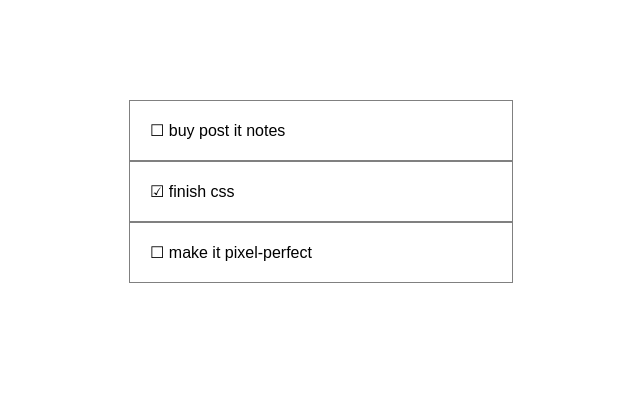
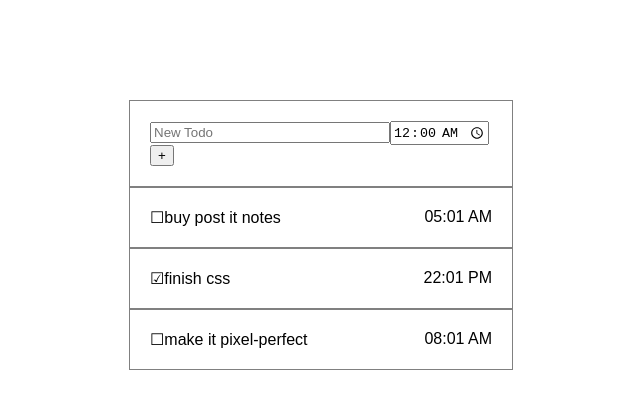
Before and after one commit to sbastidasr/forethought-todo, a React (Create React App) app: page / in a window 1280 px wide. Shown: the top 408 px of the page, without its empty margins (319-959 px from the left). Built offline with nearby package versions, Linux system fonts and the light colour scheme.

Commit message:
Create todos with time

```diff
--- a/package.json
+++ b/package.json
@@ -6,6 +6,7 @@
     "@testing-library/jest-dom": "^4.2.4",
     "@testing-library/react": "^9.3.2",
     "@testing-library/user-event": "^7.1.2",
+    "moment": "^2.24.0",
     "react": "^16.12.0",
     "react-dom": "^16.12.0",
     "react-scripts": "3.3.1",
--- a/src/ToDo.js
+++ b/src/ToDo.js
@@ -1,29 +1,70 @@
+import moment from "moment";
 import React, { useState } from "react";
 import styled from "styled-components";
 
 const ToDo = () => {
-  // Declare a new state variable, which we'll call "count"
+  let textInput = React.createRef();
+  let timeInput = React.createRef();
   const [todos, setTodos] = useState([
     {
       text: "buy post it notes",
-      completed: false
+      completed: false,
+      due: moment("2020-01-22T05:00:00Z")
     },
     {
       text: "finish css ",
-      completed: true
+      completed: true,
+      due: moment("2020-01-05T22:00:00Z")
     },
     {
       text: "make it pixel-perfect",
-      completed: false
+      completed: false,
+      due: moment("2020-01-17T08:00:00Z")
     }
   ]);
 
+  const toggleItem = index => {
+    const todosCopy = [...todos];
+    todosCopy[index].completed = !todosCopy[index].completed;
+    console.log("toggle", index, todosCopy);
+    setTodos(todosCopy);
+  };
+
+  const addItem = e => {
+    e.preventDefault();
+    const value = textInput.current.value;
+
+    const todosCopy = [
+      ...todos,
+      {
+        text: value,
+        completed: false,
+        due: moment(timeInput.current.value, "hh:mm")
+      }
+    ];
+    textInput.current.value = "";
+    setTodos(todosCopy);
+  };
+
   return (
     <ToDos>
-      {todos.map(todo => (
-        <ToDoItem>
-          {todo.completed ? "☑" : "☐"}
-          <span> {todo.text}</span>
+      <InputLine onSubmit={addItem}>
+        <input
+          type="text"
+          className="input"
+          placeholder="New Todo"
+          ref={textInput}
+        />
+        <input type="time" ref={timeInput} value="00:00" />
+        <input type="submit" value="+" />
+      </InputLine>
+      {todos.map((todo, index) => (
+        <ToDoItem onClick={() => toggleItem(index)}>
+          <span>
+            {todo.completed ? "☑" : "☐"}
+            {todo.text}
+          </span>
+          <span> {todo.due.format("HH:MM A")}</span>
         </ToDoItem>
       ))}
     </ToDos>
@@ -40,6 +81,18 @@ const ToDoItem = styled.div`
   text-align: left;
   border: 1px solid gray;
   padding: 20px;
+  display: flex;
+  justify-content: space-between;
+`;
+
+const InputLine = styled.form`
+  text-align: left;
+  border: 1px solid gray;
+  padding: 20px;
+
+  & .input {
+    width: calc(100% - 110px);
+  }
 `;
 
 export default ToDo;
```
Also changed, not shown: 1 other file (tests, documents, lock files or other folders).
